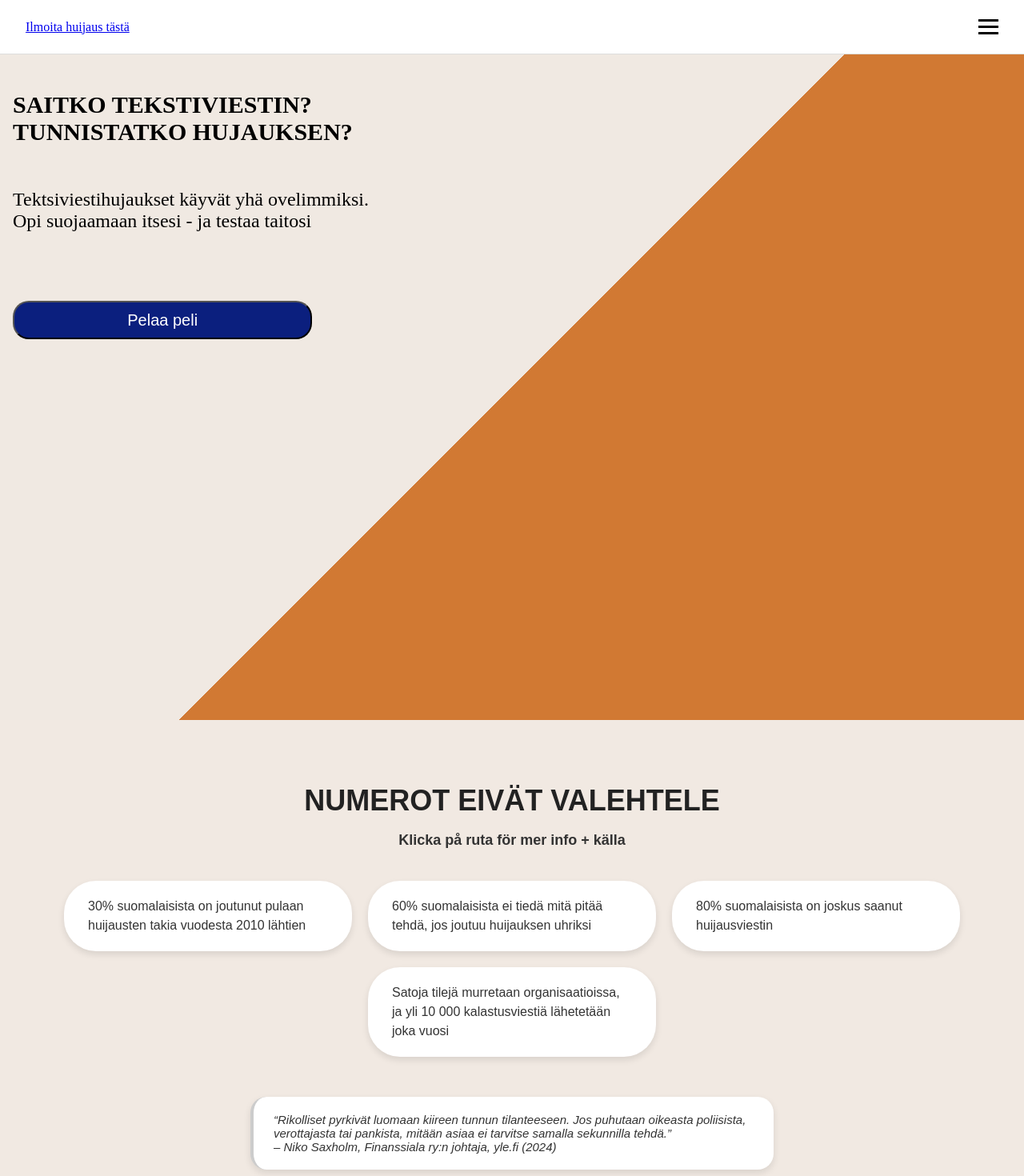
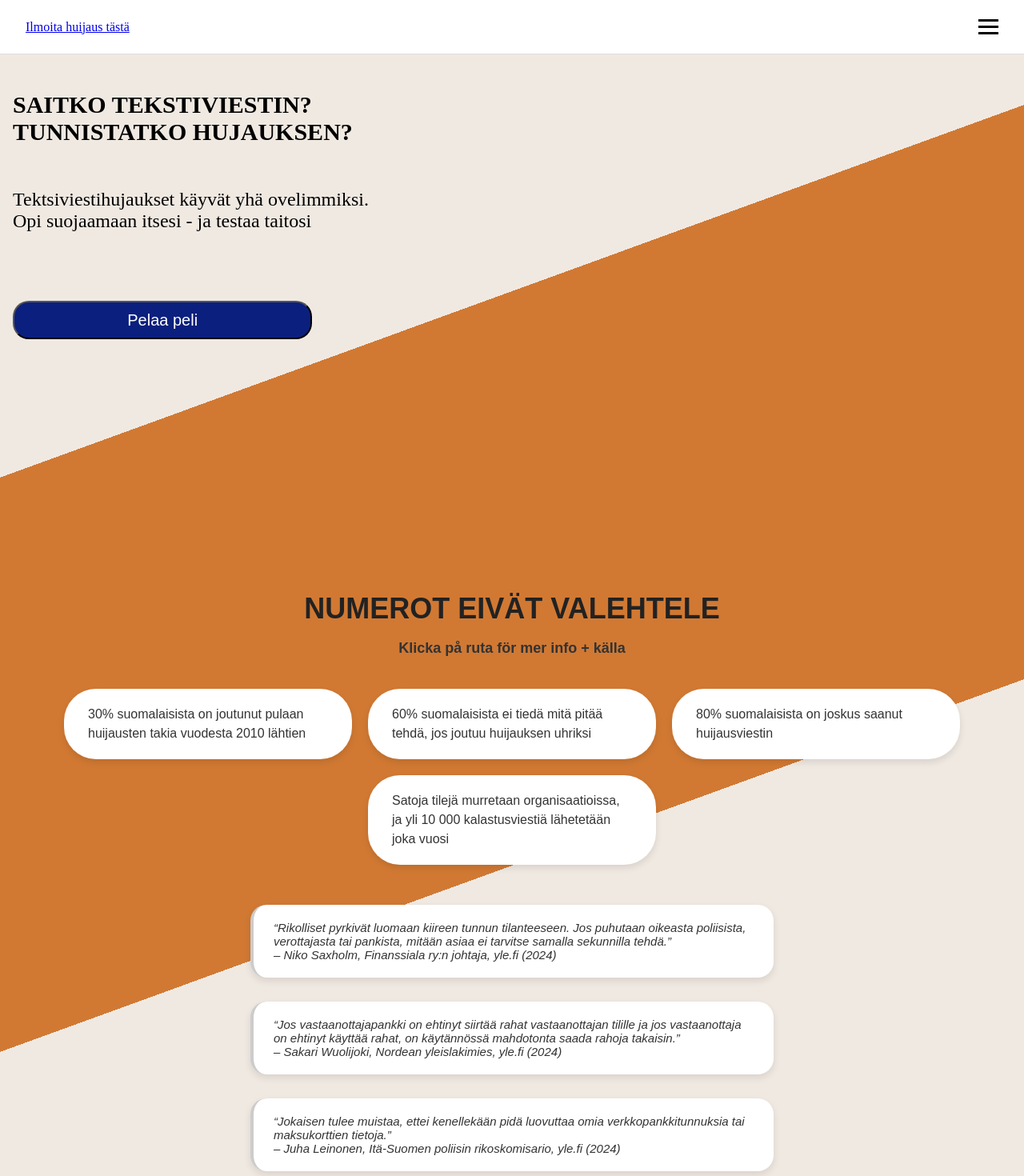
Before and after one commit to levonmaister/scamvjp2, a React (Vite) app: page / in a window 1280 px wide. Shown: the top 1470 px of the page at 80% size. Built offline with nearby package versions, Linux system fonts and the light colour scheme.

Commit message:
fixa lite bakgrunden

```diff
--- a/src/pages/Etusivu.jsx
+++ b/src/pages/Etusivu.jsx
@@ -43,15 +43,12 @@ const Etusivu = () => {
                         className={clicked ? 'clicked-button' : 'default-button'}
                     >Pelaa peli</button>
 
-
-                <br></br><br></br><br></br><br></br><br></br><br></br><br></br><br></br><br></br><br></br><br></br>
-
                 </div>
 
-            <div>
+                <div className="numerotLayout">
                     <NumerotValehtelee />
-
-
+                </div>
+                <div className="storiesLayout">
                     <HorrorStories />
                 </div>
             </div>
--- a/src/styles/etusivu.css
+++ b/src/styles/etusivu.css
@@ -1,14 +1,13 @@
 body {
   background-color: white;
-  min-height: 100vh;
   margin: 0;
 }
 
 .layout {
   display: flex;
-  height: 100vh;
+  height: 70vh;
   position: relative;
-  background: linear-gradient(135deg, #f0e9e2 50%, #d17933 50%);
+  background: linear-gradient(160deg, #f0e9e2 50%, #d17933 50%);
   overflow: hidden;
   padding: 2vh;
   flex-direction: column;
--- a/src/styles/numerotvalehtelee.css
+++ b/src/styles/numerotvalehtelee.css
@@ -1,5 +1,5 @@
 .numerot-wrapper {
-    background-color: #f1e9e2;
+    background: linear-gradient(160deg, #d17933 50%, #f0e9e2 50%);
     padding: 40px;
     font-family: Arial, sans-serif;
     color: #333;
```
Lines whose indentation alone changed are shown as unchanged.
